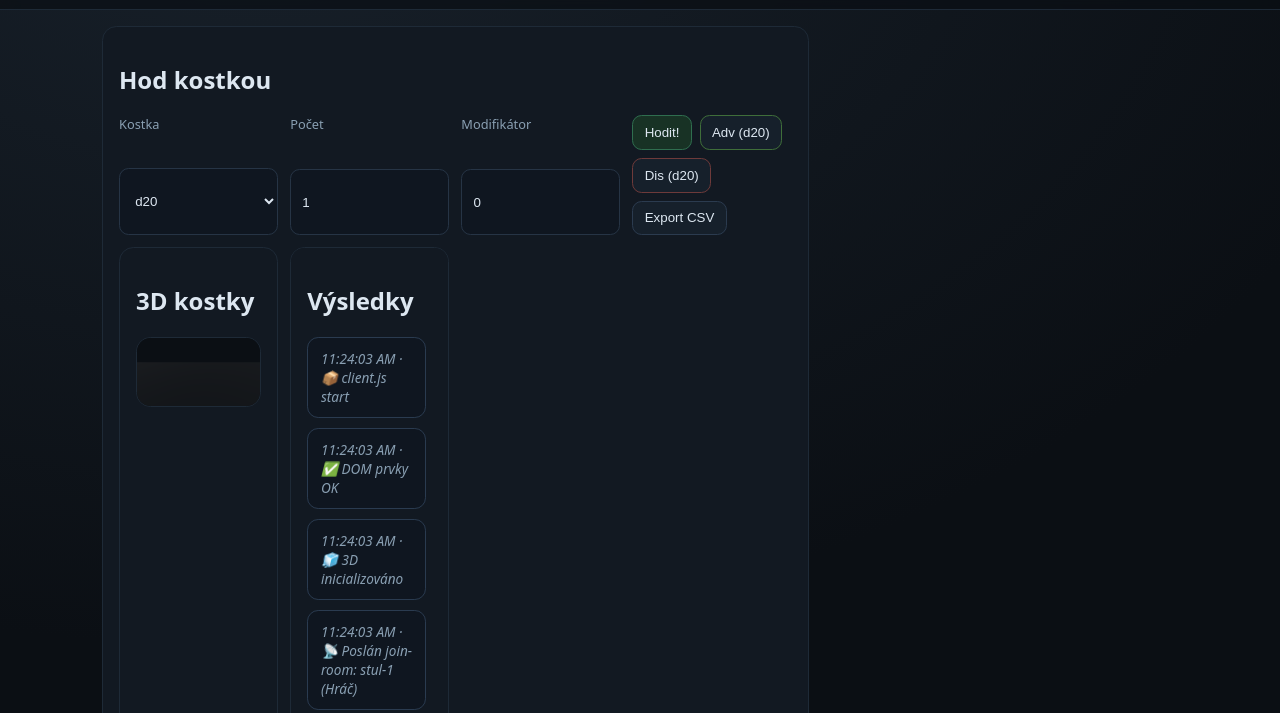
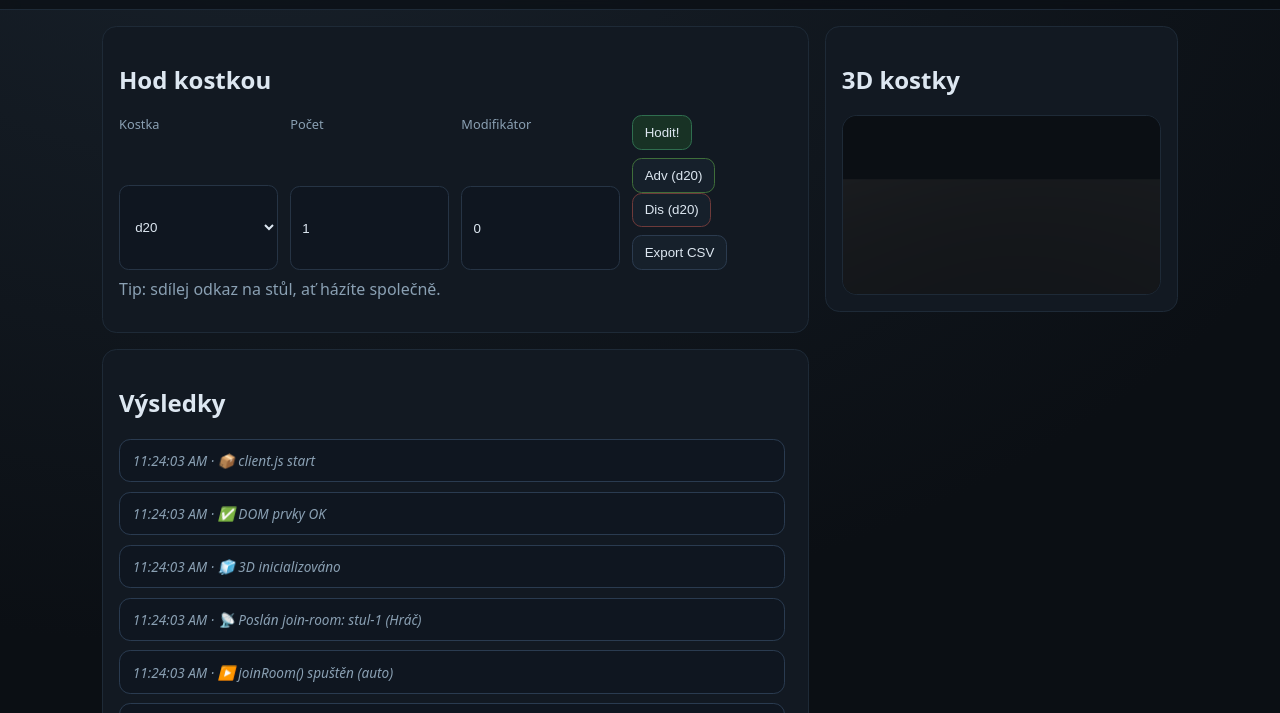
Before and after one commit to programmingveya-netizen/dnd-dice-realtime, a website: page public/index.html in a window 1280 px wide. Shown: the part 72-785 px from the top of the page. Drawn offline with nearby package versions, Linux system fonts and the light colour scheme; no server answers.

Commit message:
Update index.html

```diff
--- a/public/index.html
+++ b/public/index.html
@@ -24,10 +24,11 @@
   </header>
 
 <main class="wrap twoCols">
-  <div class="col mainCol">
-    <section class="roller card">
+  <!-- Hod kostkou přes oba sloupce -->
+  <section class="roller card span-2">
     <h2>Hod kostkou</h2>
-      <div class="grid">
+
+    <div class="grid form">
       <label>Kostka
         <select id="sidesSelect">
           <option value="4">d4</option>
@@ -39,31 +40,42 @@
           <option value="100">d100</option>
         </select>
       </label>
+
       <label>Počet
         <input id="countInput" type="number" min="1" max="10" value="1">
       </label>
+
       <label>Modifikátor
         <input id="modInput" type="number" min="-99" max="99" value="0">
       </label>
-        <div class="actions">
+
+      <!-- sloupec s akcemi -->
+      <div class="actions vstack">
         <button id="rollBtn" class="accent">Hodit!</button>
-  <button id="advBtn"  title="d20 advantage (vezme vyšší)">Adv (d20)</button>
-  <button id="disBtn"  title="d20 disadvantage (vezme nižší)">Dis (d20)</button>
-  <button id="exportBtn" title="Stáhnout CSV">Export CSV</button>
+        <div class="row">
+          <button id="advBtn" type="button">Adv (d20)</button>
+          <button id="disBtn" type="button">Dis (d20)</button>
         </div>
-<!-- 3D SCÉNA (MUSÍ být přesně tohle ID) -->
+        <button id="exportBtn" type="button">Export CSV</button>
+      </div>
+    </div>
+
+    <p class="hint">Tip: sdílej odkaz na stůl, ať házíte společně.</p>
+  </section>
+
+  <!-- 3D vlevo -->
   <section class="card">
     <h2>3D kostky</h2>
     <div id="dice3d"></div>
   </section>
 
-  <aside class="col sideCol">
-    <section class="feed card sticky">
+  <!-- Výsledky vpravo (sticky) -->
+  <aside class="feed card sticky">
     <h2>Výsledky</h2>
     <div id="feed" class="feedList" aria-live="polite"></div>
-    </section>
   </aside>
 </main>
+
 
 
   <footer class="foot">Server hází kostky, takže výsledek je pro všechny stejný. ✨</footer>
```
Lines whose indentation alone changed are shown as unchanged.
